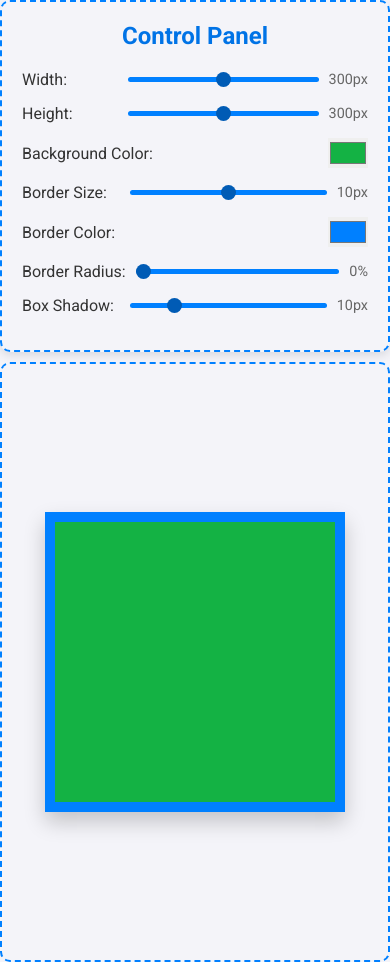
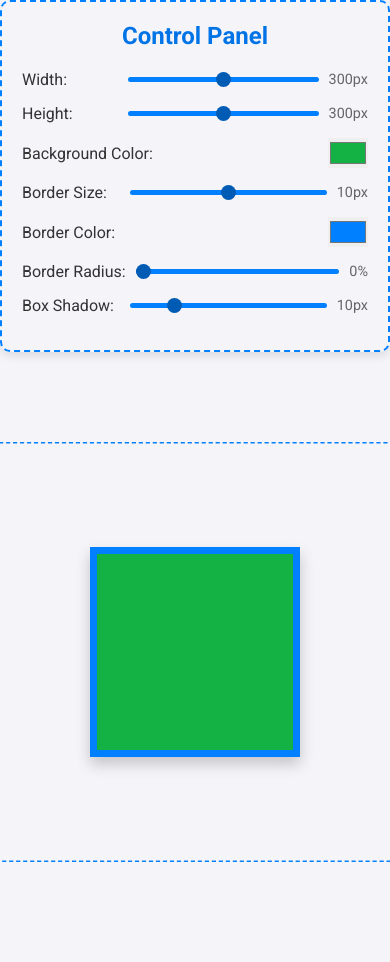
Before and after one commit to YounesAmazzalOriginal/Interactive-Control-Panel, a plain HTML site: page index.html in a window 390 px wide. After the commit the page ends 862 px from the top, so only its background shows below. Drawn offline with Linux system fonts and the light colour scheme.

Commit message:
last commit ++

```diff
--- a/index.html
+++ b/index.html
@@ -7,7 +7,7 @@
     <link rel="stylesheet" href="./style.css" />
 
     <!-- Css -->
-    <script src="./script.js"></script>
+    <script src="script.js"></script>
 
     <!-- Google Font -->
     <link
--- a/script.js
+++ b/script.js
@@ -25,8 +25,8 @@ document.addEventListener("DOMContentLoaded", () => {
     localStorage.setItem("height", height.value);
   });
   bgColor.addEventListener("input", () => {
+    preview.style.backgroundColor = bgColor.value;
     localStorage.setItem("bgColor", bgColor.value);
-    preview.style.backgroundColor = bgColor.value;
   });
   borderSize.addEventListener("input", () => {
     preview.style.border = `${borderSize.value}px solid ${borderColor.value}`;
--- a/style.css
+++ b/style.css
@@ -134,3 +134,16 @@ input[type="range"]::-webkit-slider-thumb {
 }
 
 /* By Younes Amazzal */
+
+@media screen and (min-width: 100px) and (max-width: 1024px) {
+  body {
+    gap: 0px;
+  }
+  .preview-conteiner {
+    scale: 0.7;
+    min-height: 600px;
+    min-width: 600px;
+    max-height: 600px;
+    max-width: 600px;
+  }
+}
```
